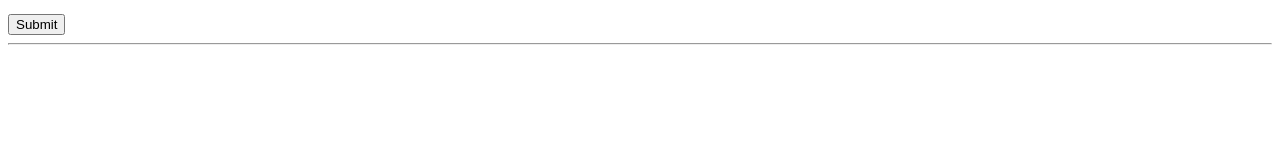
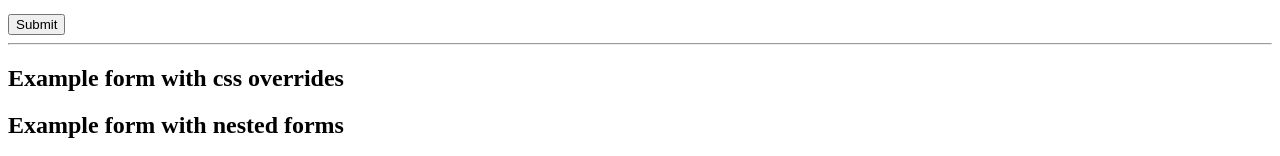
Before and after one commit to wallscope/vue-schema-forms, a Vue app: page / in a window 1280 px wide. Shown: the part 2216-2372 px from the top of the page. Before the commit the page ends 2269 px from the top, so only its background shows below. Built offline with nearby package versions, Linux system fonts and the light colour scheme.

Commit message:
adding example just so I don't forget

```diff
--- a/src/App.vue
+++ b/src/App.vue
@@ -37,6 +37,9 @@
         ) Click me to change the field value
     pre {{ JSON.stringify(ex2, null, ' ') }}
   hr
+  h2 Example form with css overrides
+  h2 Example form with nested forms
+  //- Use v-slot:fields to create the fake 'fields' type and render it using another FormBuilder component
 </template>
 
 <script>
```
